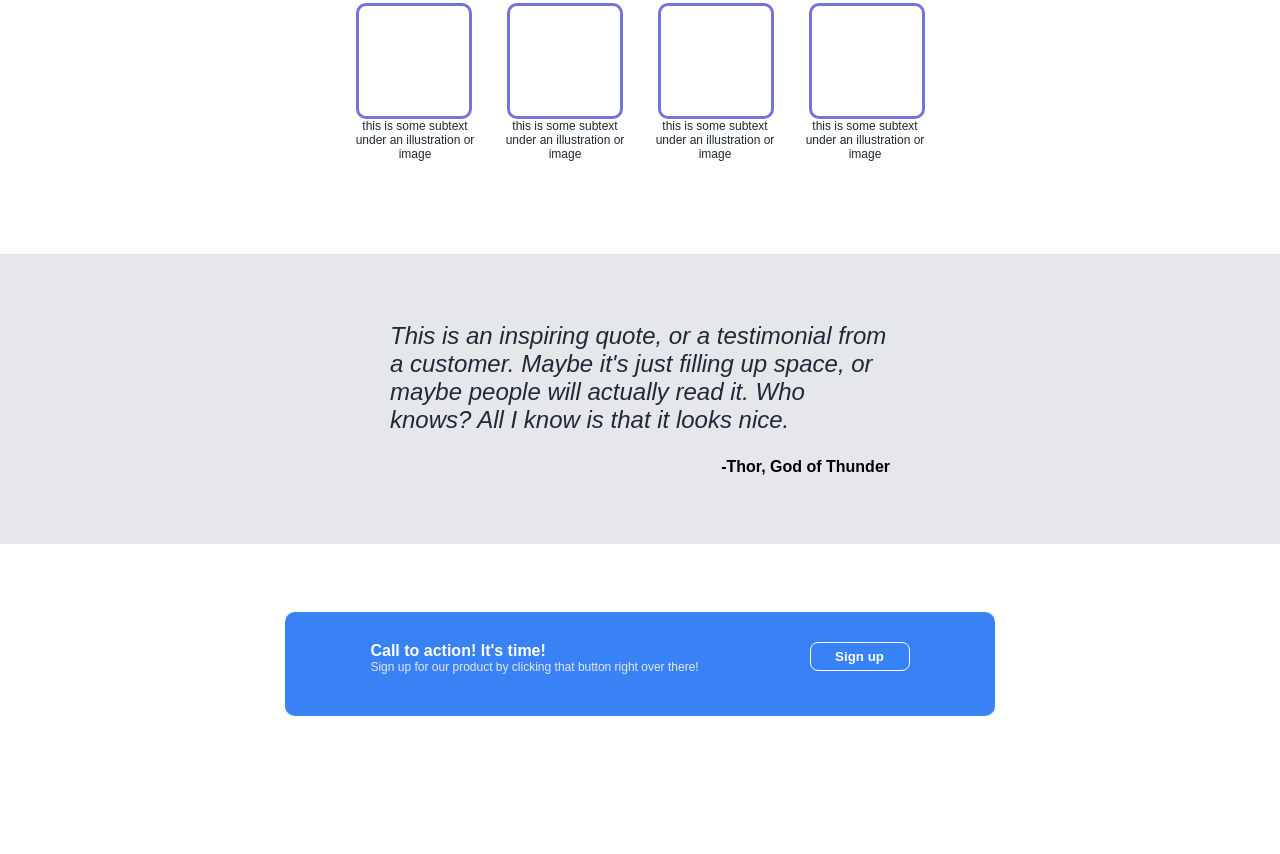
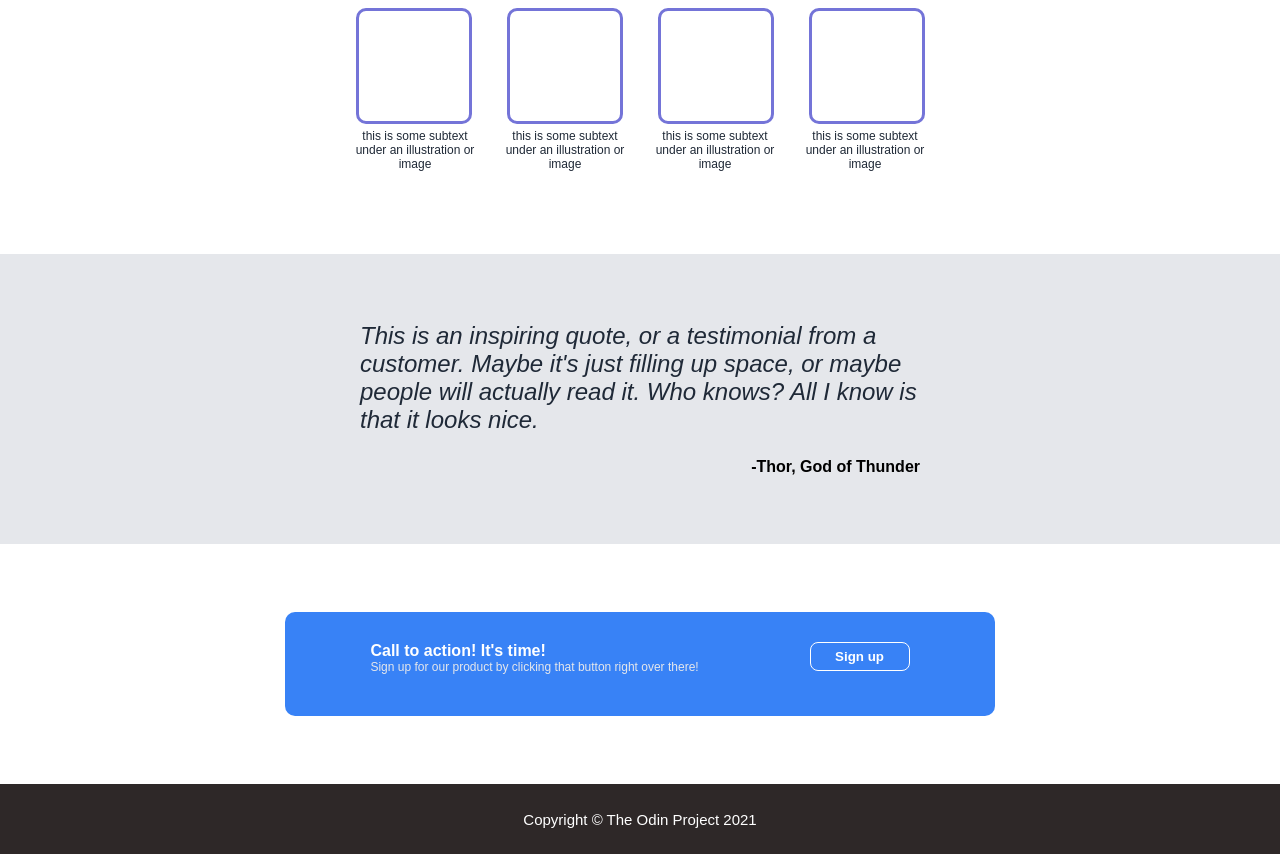
Before and after one commit to amuridawd91-boop/website, a plain HTML site: page index.html in a window 1280 px wide. Shown: the part 446-1300 px from the top of the page. Before the commit the page ends 1230 px from the top, so only its background shows below. Drawn offline with Linux system fonts and the light colour scheme.

Commit message:
index.html

```diff
--- a/index.html
+++ b/index.html
@@ -54,5 +54,6 @@
             <button>Sign up</button>
         </div>
     </div>
+    <div class="footer">Copyright &copy The Odin Project 2021</div>
 </body>
 </html>
--- a/style.css
+++ b/style.css
@@ -80,6 +80,7 @@ button{
     flex-direction: column;
     align-items: center;
     height: 340px;
+    gap: 5px;
 }
 .contain{
     display: flex;
@@ -112,6 +113,7 @@ button{
         color: #1F2937;
         width: 120px;
         text-align: center;
+
 }
 .quote-container{
     display: flex;
@@ -126,7 +128,7 @@ button{
     font-weight: 10;
 }
 .quote{
-    width: 500px;
+    width: 560px;
 }
 span{
     display: flex;
@@ -156,3 +158,12 @@ span{
     border-style: solid;
     border-color: white;
 }
+.footer{
+    display: flex;
+    background-color: rgb(46, 40, 40);
+    justify-content: center;
+    align-items: center;
+    height: 70px;
+    color: white;
+    font-size: 15px;
+}
```
